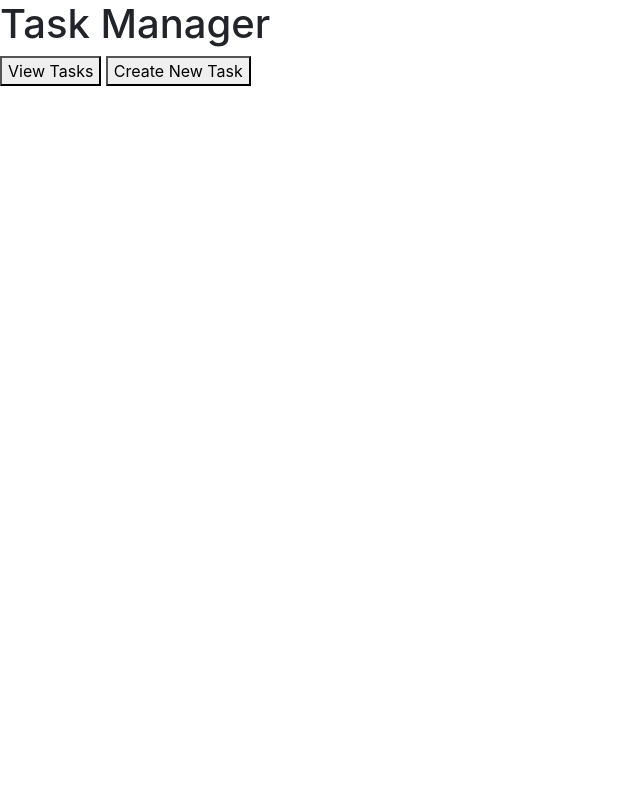
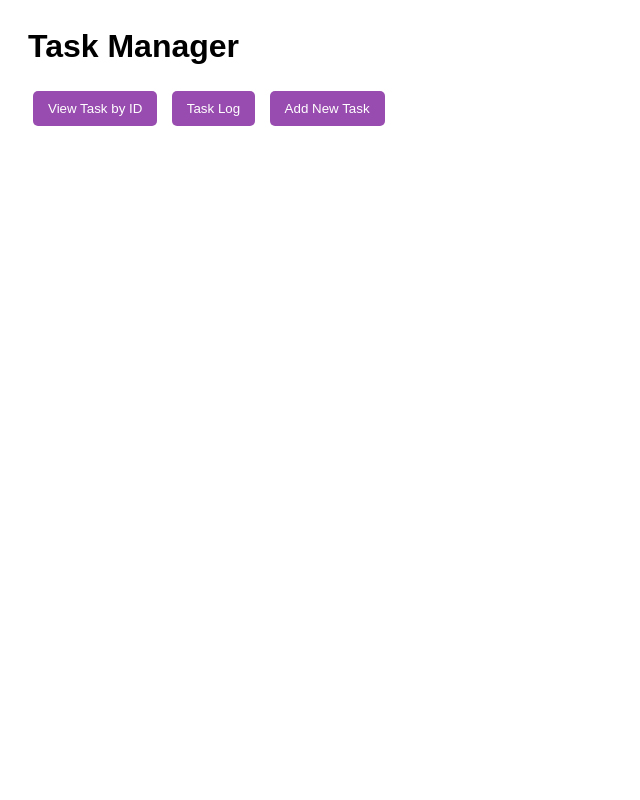
Before and after one commit to lryan30/wsaa_project, a Flask app: page / in a window 1280 px wide. Shown: the whole page, without its empty margins (0-640 px from the left). Run offline with Flask 3, Linux system fonts and the light colour scheme; some libraries are stand-ins or nearby versions.

Commit message:
updated html file

```diff
--- a/templates/index.html
+++ b/templates/index.html
@@ -2,9 +2,26 @@
 <head>
     <title>Task Manager</title>
     <script src="https://ajax.googleapis.com/ajax/libs/jquery/3.4.1/jquery.min.js"></script>
-    <link rel="stylesheet" href="https://stackpath.bootstrapcdn.com/bootstrap/4.3.1/css/bootstrap.min.css" crossorigin="anonymous">
     <style>
-        .hidden { display: none; }
+        body {
+            font-family: Arial, sans-serif;
+            padding: 20px;
+        }
+        .hidden {
+            display: none;
+        }
+        button {
+            background-color: #984caf;
+            color: white;
+            border: none;
+            padding: 10px 15px;
+            margin: 5px;
+            cursor: pointer;
+            border-radius: 5px;
+        }
+        button:hover {
+            background-color: #ec21ca;
+        }
         table {
             border-collapse: collapse;
             width: 100%;
@@ -27,7 +44,6 @@
             padding: 4px 8px;
             font-size: 0.8em;
             border-radius: 4px;
-            cursor: pointer;
             margin-right: 5px;
         }
         #message {
@@ -46,8 +62,9 @@
 
 <div id="home">
     <h1>Task Manager</h1>
-    <button onclick="showView('tasks'); loadTasks();">View Tasks</button>
-    <button onclick="showCreateForm();">Create New Task</button>
+    <button onclick="showView('search');">View Task by ID</button>
+    <button onclick="showView('tasks'); loadTasks();">Task Log</button>
+    <button onclick="showCreateForm();">Add New Task</button>
 </div>
 
 <div id="tasks" class="hidden">
@@ -80,11 +97,20 @@
     <div id="error"></div>
 </div>
 
+<div id="search" class="hidden">
+    <h1>Search Task by ID</h1>
+    <button onclick="showView('home');">Home</button><br><br>
+    <label for="searchId">Enter Task ID:</label>
+    <input type="number" id="searchId" />
+    <button onclick="searchById();">Search</button>
+    <div id="searchResult"></div>
+</div>
+
 <script>
 function showView(viewId) {
-    $('#home, #tasks, #create_edit').addClass('hidden');
+    $('#home, #tasks, #create_edit, #search').addClass('hidden');
     $('#' + viewId).removeClass('hidden');
-    $('#message, #error').text('');
+    $('#message, #error, #searchResult').text('');
 }
 
 function loadTasks() {
@@ -101,12 +127,13 @@ function loadTasks() {
             let html = `<table>
                 <thead>
                     <tr>
-                        <th>Title</th><th>Description</th><th>Due Date</th><th>Done</th><th>Actions</th>
+                        <th>ID</th><th>Title</th><th>Description</th><th>Due Date</th><th>Done</th><th>Actions</th>
                     </tr>
                 </thead><tbody>`;
 
             tasks.forEach(task => {
                 html += `<tr>
+                    <td>${task.id}</td>
                     <td>${task.title}</td>
                     <td>${task.description}</td>
                     <td>${task.due_date || ''}</td>
@@ -189,7 +216,6 @@ function editTask(id) {
             $('#description').val(task.description);
             $('#due_date').val(task.due_date);
             $('#done').prop('checked', task.done);
-            $('#message, #error').text('');
         },
         error: function() {
             alert('Failed to load task for editing.');
@@ -212,6 +238,44 @@ function deleteTask(id) {
     });
 }
 
+function searchById() {
+    const id = $('#searchId').val();
+    if (!id) {
+        $('#searchResult').html('<p>Please enter a Task ID.</p>');
+        return;
+    }
+
+    $.ajax({
+        url: '/tasks/' + id,
+        method: 'GET',
+        dataType: 'json',
+        success: function(task) {
+            if (!task || task.error) {
+                $('#searchResult').html('<p>Task not found.</p>');
+                return;
+            }
+
+            let html = `<table>
+                <thead>
+                    <tr><th>ID</th><th>Title</th><th>Description</th><th>Due Date</th><th>Done</th></tr>
+                </thead><tbody>
+                <tr>
+                    <td>${task.id}</td>
+                    <td>${task.title}</td>
+                    <td>${task.description}</td>
+                    <td>${task.due_date || ''}</td>
+                    <td class="completed">${task.done ? '✓' : ''}</td>
+                </tr>
+                </tbody></table>`;
+
+            $('#searchResult').html(html);
+        },
+        error: function() {
+            $('#searchResult').html('<p>Task not found or error occurred.</p>');
+        }
+    });
+}
+
 $(document).ready(function() {
     showView('home');
 });
```
Also changed, not shown: README.md, appserver.py (renamed from app.py).
